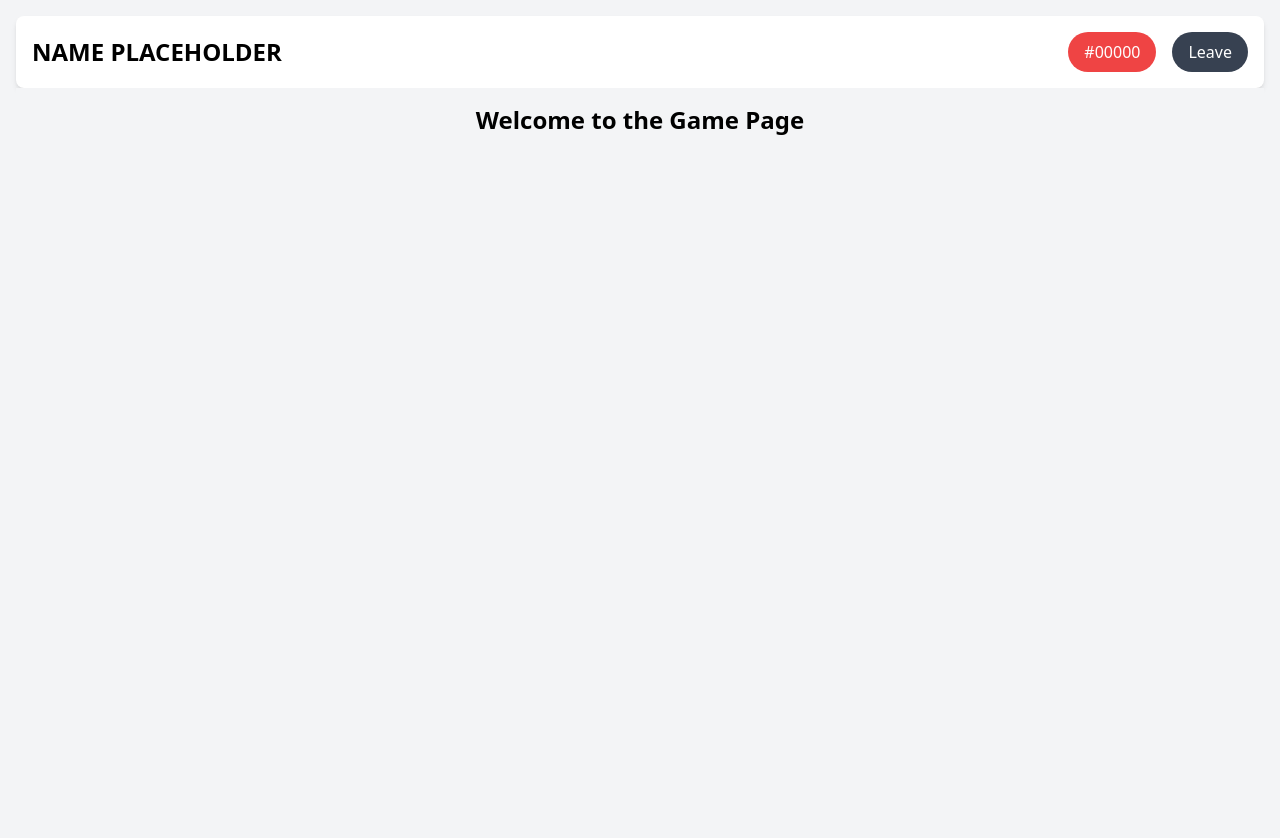
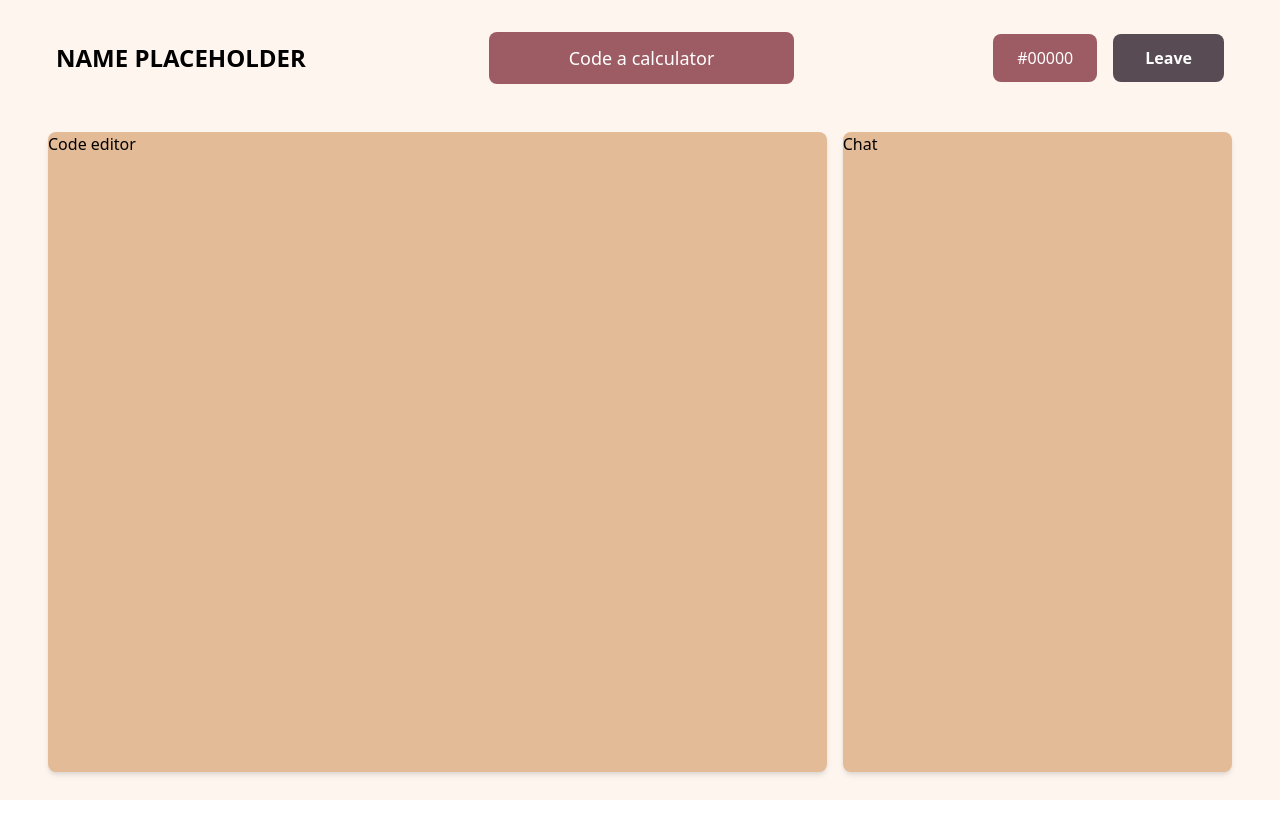
Before and after one commit to yushen-qiu/SYNCSHACK-2024, a React (Create React App) app in the folder the-bugger/: page /game in a window 1280 px wide. Shown: the top 838 px of the page. After the commit the page ends 800 px from the top, so only its background shows below. Built offline with nearby package versions, Linux system fonts and the light colour scheme.

Commit message:
base done

```diff
--- a/the-bugger/src/index.css
+++ b/the-bugger/src/index.css
@@ -1,14 +1,3 @@
 @tailwind base;
 @tailwind components;
 @tailwind utilities;
-
-
-.btn {
-  @apply font-bold py-2 px-4 rounded;
-}
-.btn-blue {
-  @apply bg-blue-500 text-white;
-}
-.btn-blue:hover {
-  @apply bg-blue-700;
-}
--- a/the-bugger/src/pages/Game.js
+++ b/the-bugger/src/pages/Game.js
@@ -3,26 +3,34 @@ import React from 'react';
 
 function GamePage() {
   return (
-    <div className="min-h-screen bg-gray-100 p-4">
+    <div className="min-h-screen bg-seashell p-4">
     {/* Header */}
-    <div className="flex justify-between items-center bg-white p-4 shadow-md rounded-lg">
+    <div className="flex justify-between items-center px-10 py-4">
       <div className="text-2xl font-bold text-center">
         NAME PLACEHOLDER
       </div>
+
+      <div id='instructions' className="bg-rose-taupe text-white text-lg px-20 py-3 rounded-lg mr-4">
+            Code a calculator
+      </div>
+
       <div className="flex items-center">
-        <div className="bg-red-500 text-white px-4 py-2 rounded-full mr-4">
-          #00000
+
+        <div id='gamecode' className="bg-rose-taupe text-white px-6 py-3 rounded-lg mr-4">
+            #00000
         </div>
-        <button className="bg-gray-700 text-white px-4 py-2 rounded-full hover:bg-gray-800">
-          Leave
+        <button className="bg-wenge text-white font-bold px-8 py-3 rounded-lg hover:bg-gray-800">
+            Leave
         </button>
       </div>
     </div>
 
-    <div className="game-page p-4 bg-gray-100 min-h-screen">
-      <h1 className="text-2xl font-bold text-center">Welcome to the Game Page</h1>
-      {/* Add your game logic and components here */}
+    <div class="flex justify-center items-start space-x-4 p-8 bg-seashell h-[calc(100vh-10rem)]">
+    <div class="w-2/3 bg-dessert-sand rounded-lg shadow-md h-[calc(100vh-10rem)]">Code editor</div>
+
+    <div class="w-1/3 bg-dessert-sand rounded-lg shadow-md h-[calc(100vh-10rem)]">Chat</div>
     </div>
+
     </div>
   );
 }
--- a/the-bugger/tailwind.config.js
+++ b/the-bugger/tailwind.config.js
@@ -1,10 +1,19 @@
 /** @type {import('tailwindcss').Config} */
+const colors = require('tailwindcss/colors')
 module.exports = {
   content: [
     "./src/**/*.{js,jsx,ts,tsx}",
   ],
   theme: {
-    extend: {},
+    extend: {
+      colors: {
+        'wenge': '#584b53',
+        'rose-taupe': '#9d5c63',
+        'lavender': '#d6e3f8',
+        'seashell': '#fef5ef',
+        'dessert-sand': '#e4bb97',
+      },
+    },
   },
   plugins: [],
 }
```
